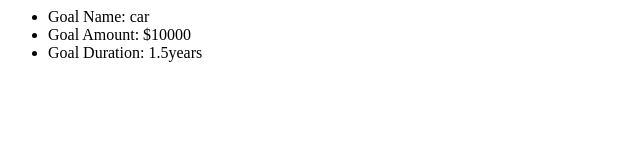
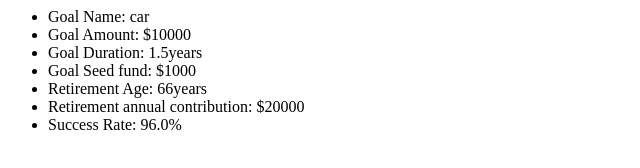
Before and after one commit to shiven1410/shiven1410.github.io, a plain HTML site: page index.html in a window 1280 px wide. Shown: the whole page, without its empty margins (0-640 px from the left). Drawn offline with Linux system fonts and the light colour scheme.

Commit message:
adding html

```diff
--- a/index.html
+++ b/index.html
@@ -1 +1 @@
-<ul><li>Goal Name: car</li><li>Goal Amount: $10000</li><li>Goal Duration: 1.5years
+<ul><li>Goal Name: car</li><li>Goal Amount: $10000</li><li>Goal Duration: 1.5years</li><li>Goal Seed fund: $1000</li><li>Retirement Age: 66years</li><li>Retirement annual contribution: $20000</li><li>Success Rate: 96.0%
```
